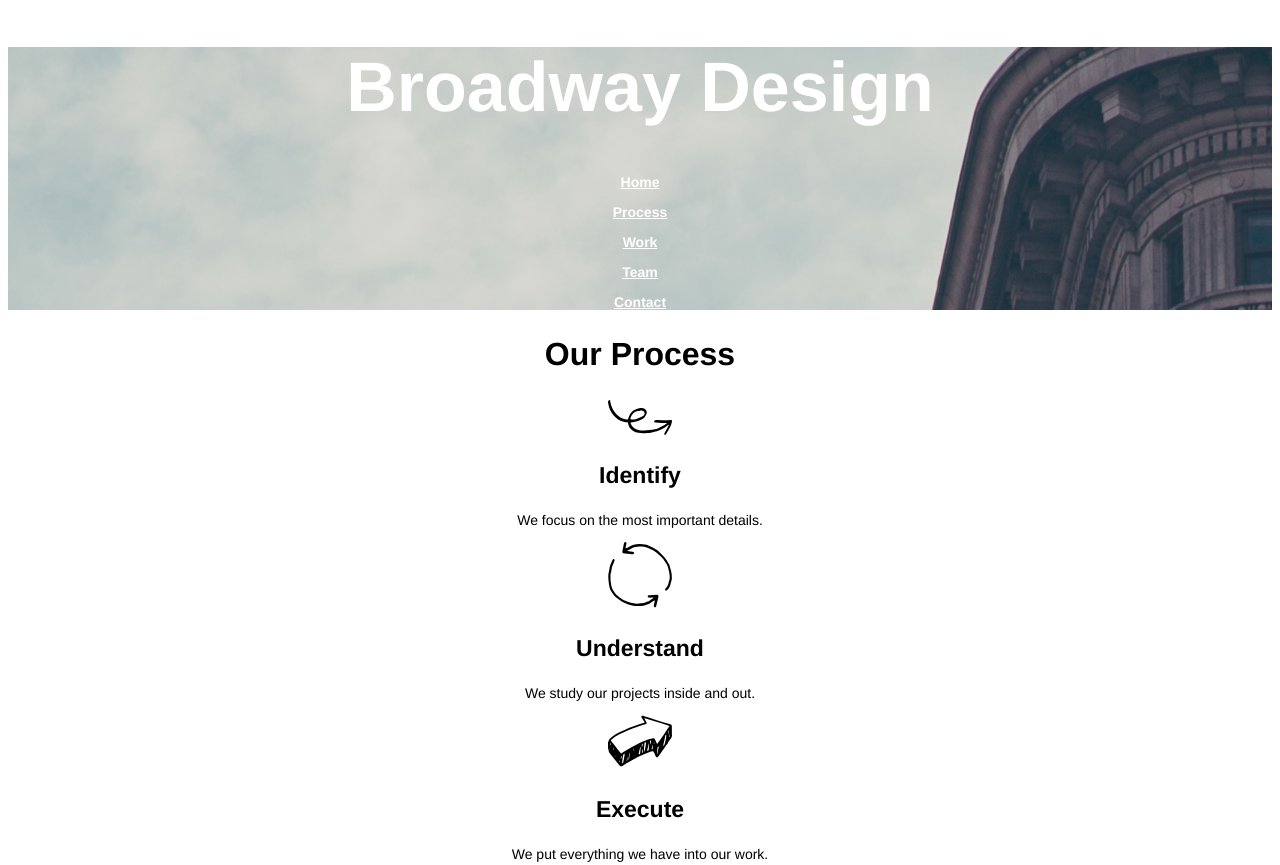
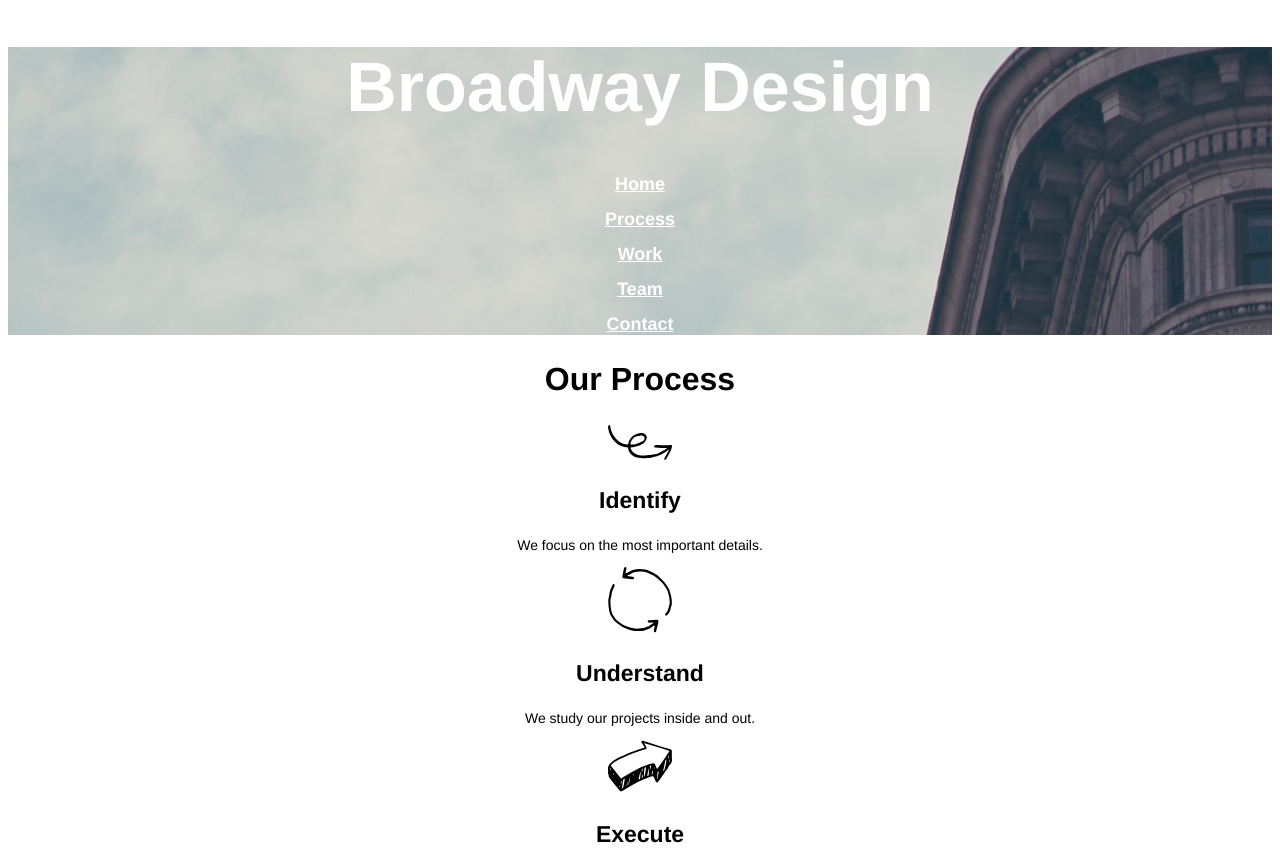
Before and after one commit to kryx7/broadway, a plain HTML site: page index.html in a window 1280 px wide. Shown: the top 865 px of the page. Drawn offline with Linux system fonts and the light colour scheme; files whose address does not match are found by name.

Commit message:
Fix size header

```diff
--- a/index.html
+++ b/index.html
@@ -16,11 +16,11 @@
     </style>
     <div class="header">
       <h1><strong>Broadway Design<strong></h1>
-      <p><strong><a href="#home">Home</a></strong></p>
-      <p><strong><a href="#process">Process</a></strong></P>
-      <p><strong><a href="#work">Work</a></strong></p>
-      <p><strong><a href="#team">Team</a></strong></p>
-      <p><strong><a href="#contact">Contact</a></strong></p>
+      <p><strong style="font-size:18px"><a href="#home">Home</a></strong></p>
+      <p><strong style="font-size:18px"><a href="#process">Process</a></strong></P>
+      <p><strong style="font-size:18px"><a href="#work">Work</a></strong></p>
+      <p><strong style="font-size:18px"><a href="#team">Team</a></strong></p>
+      <p><strong style="font-size:18px"><a href="#contact">Contact</a></strong></p>
   </div>
   <div class="description">
     <h2><strong id="process">Our Process</strong></h2>
```
